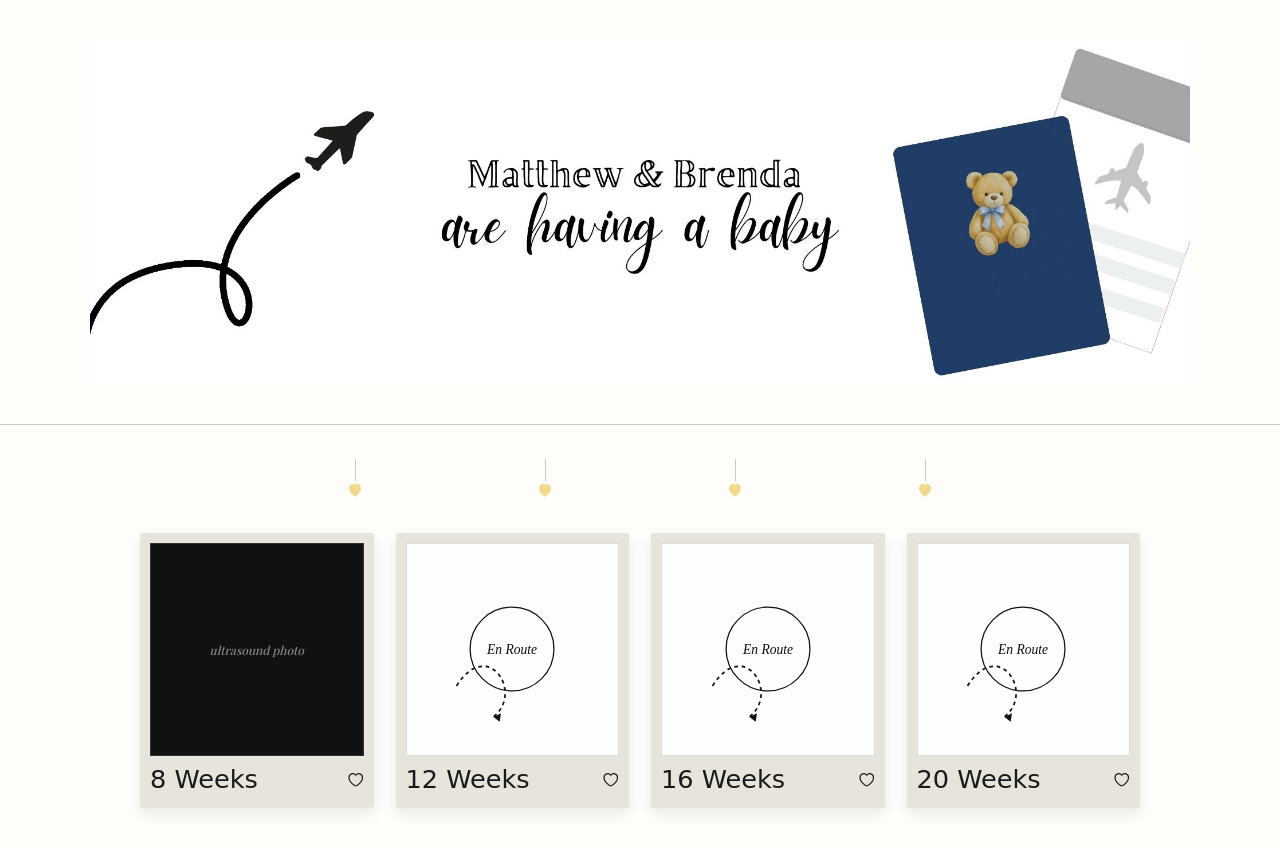
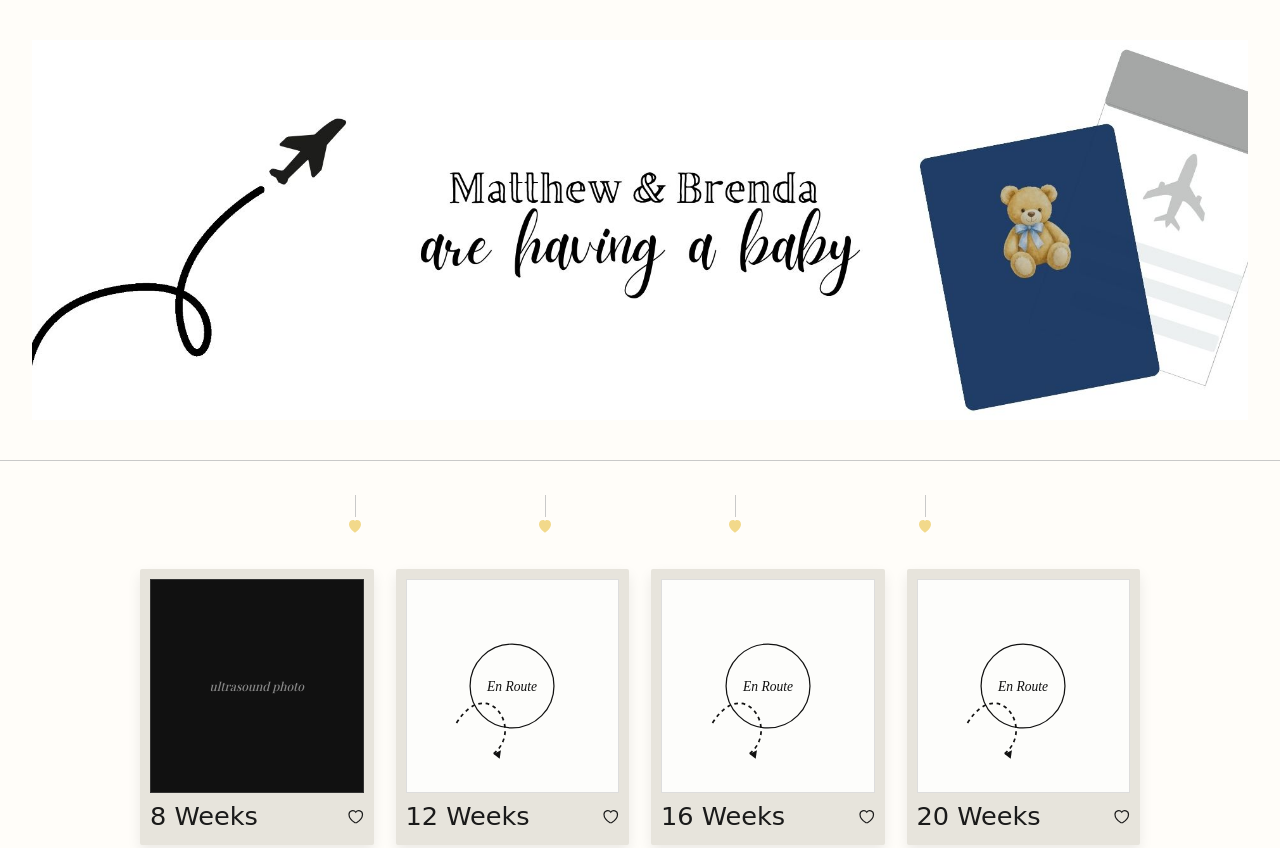
Before and after one commit to bremens23-web/baby, a plain HTML site: page index.html in a window 1280 px wide. Shown: the top 848 px of the page. Drawn offline with nearby package versions, Linux system fonts and the light colour scheme; a web font is replaced by a local one.

Commit message:
Update index.html

```diff
--- a/index.html
+++ b/index.html
@@ -31,7 +31,6 @@
 
   /* HERO */
   .hero{padding:40px 32px;}
-  .hero-grid{max-width:1100px;margin:0 auto;}
   .banner{width:100%;height:auto;display:block;}
 
   /* SECTION SPACING */
```
